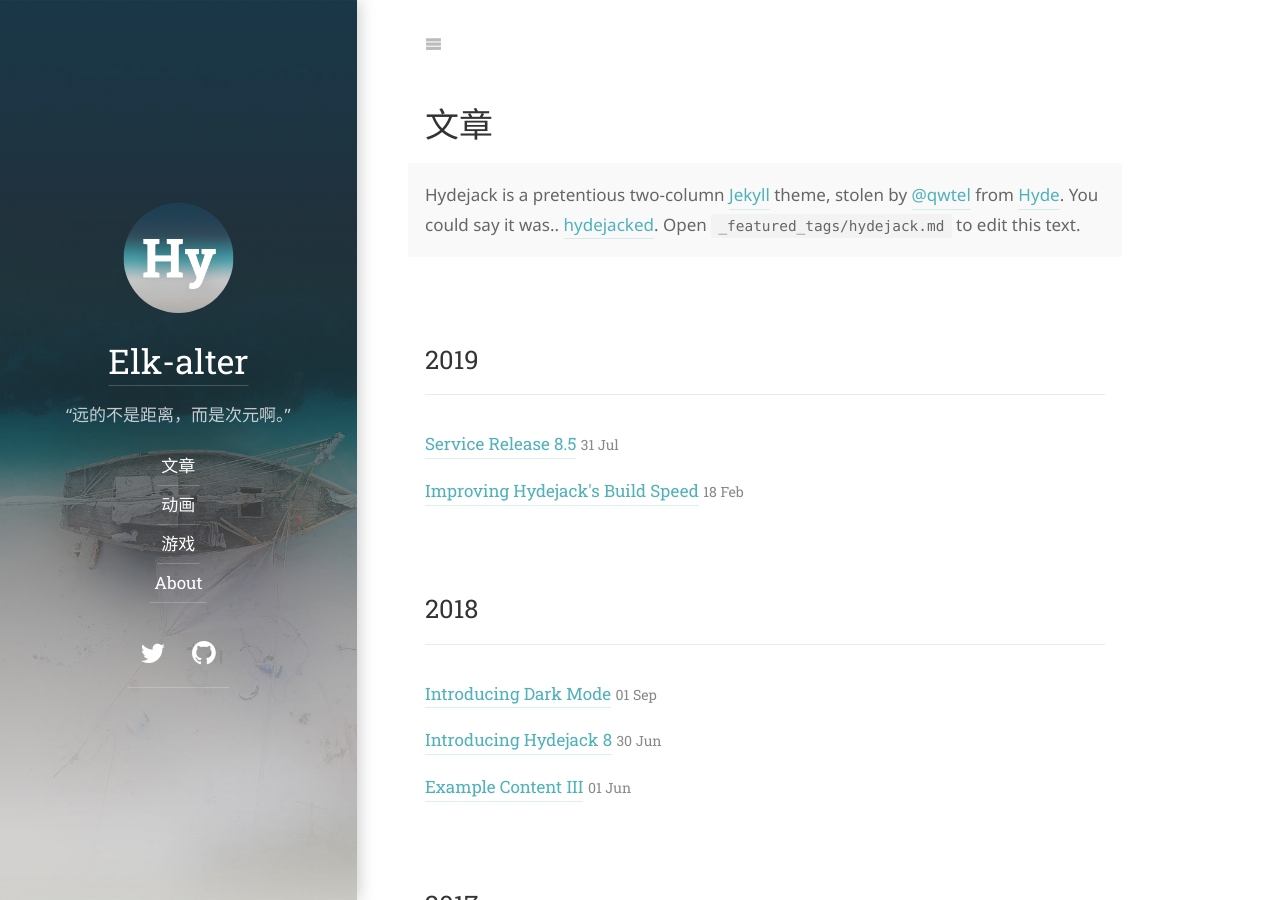
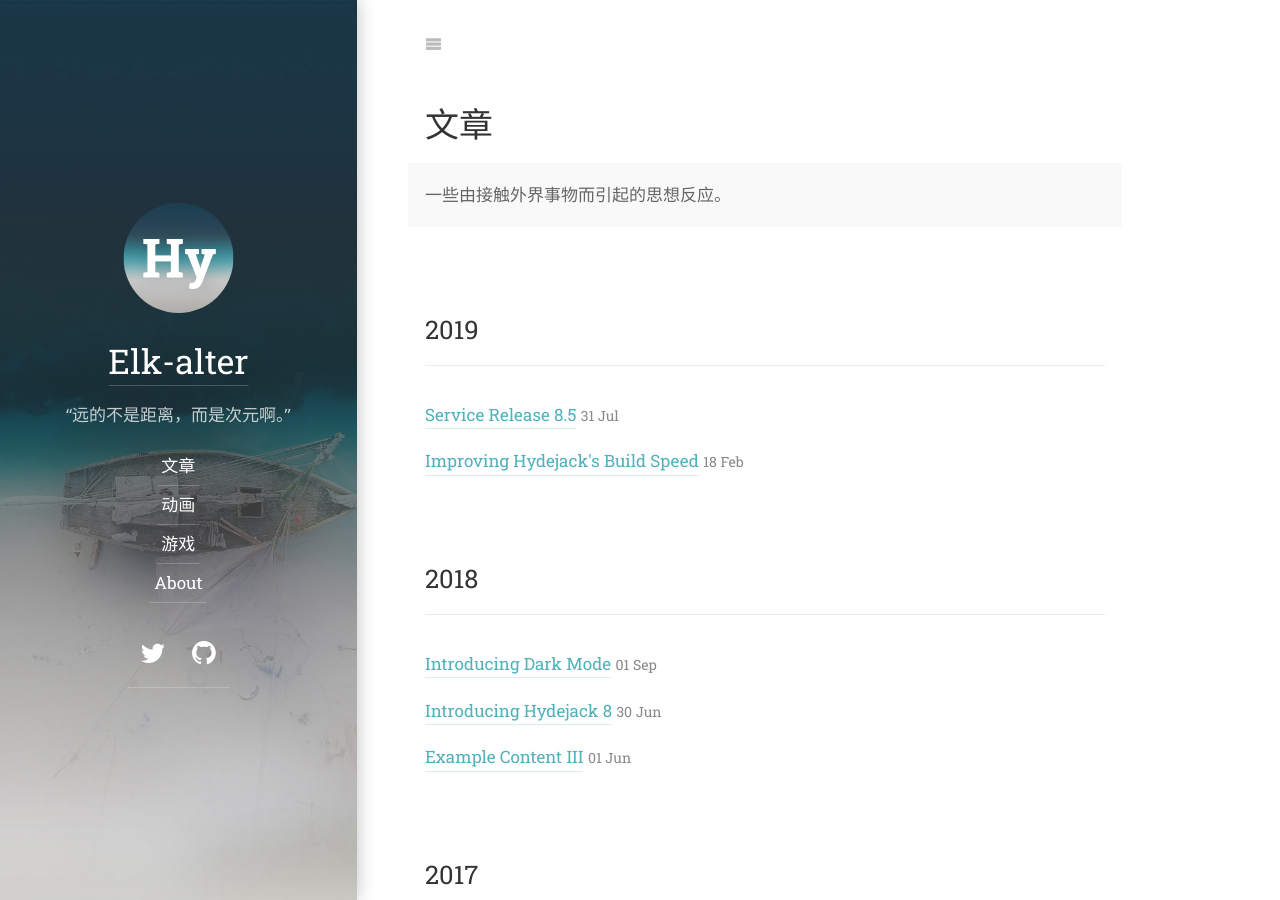
Before and after one commit to elk-alter/elk-alter.github.io, a Jekyll site: the page built from _featured_categories/article.md, in a window 1280 px wide and 900 px high. Built offline with Jekyll 4.4.1, drawn with Linux system fonts in a browser that asks for light colours; some web fonts are replaced.

Commit message:
change some setting

```diff
--- a/_featured_categories/article.md
+++ b/_featured_categories/article.md
@@ -5,8 +5,5 @@ slug: article
 menu: true
 order: 1
 description: >
-  Hydejack is a pretentious two-column [Jekyll](http://jekyllrb.com/) theme, stolen by
-  [@qwtel](https://twitter.com/qwtel) from [Hyde](http://hyde.getpoole.com).
-  You could say it was.. [hydejacked](http://media3.giphy.com/media/makedRIckZBW8/giphy.gif).
-  Open `_featured_tags/hydejack.md` to edit this text.
+  一些由接触外界事物而引起的思想反应。
 ---
```
Also changed, not shown: _featured_categories/anime.md (+1 -3 lines), _featured_categories/game.md (+1 -3 lines), game/_posts/2012-02-06-whats-jekyll.md (deleted, +0 -22 lines), game/_posts/2020-05-30-wan-hua-jing-5.md (+12 -0 lines).
